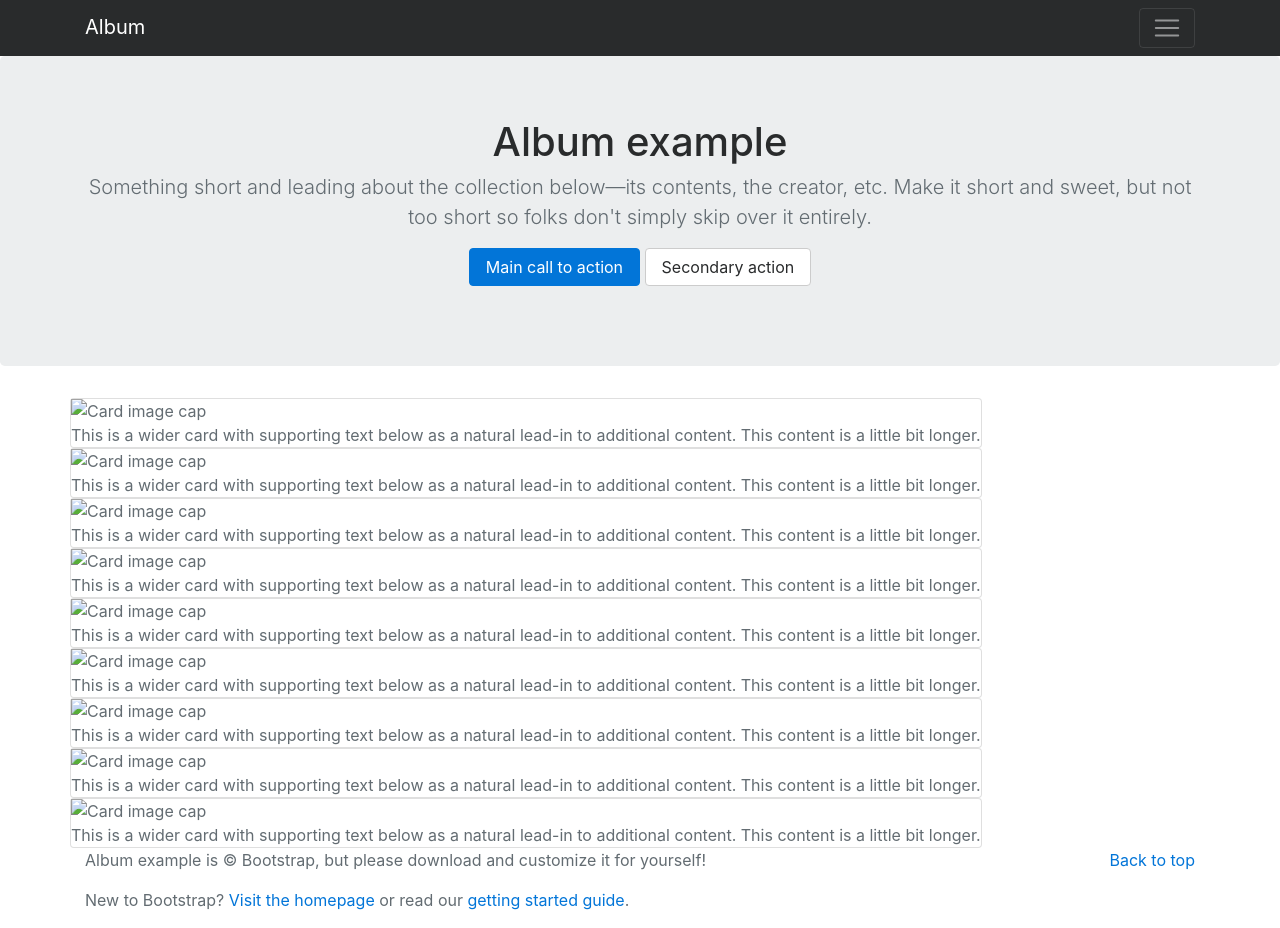
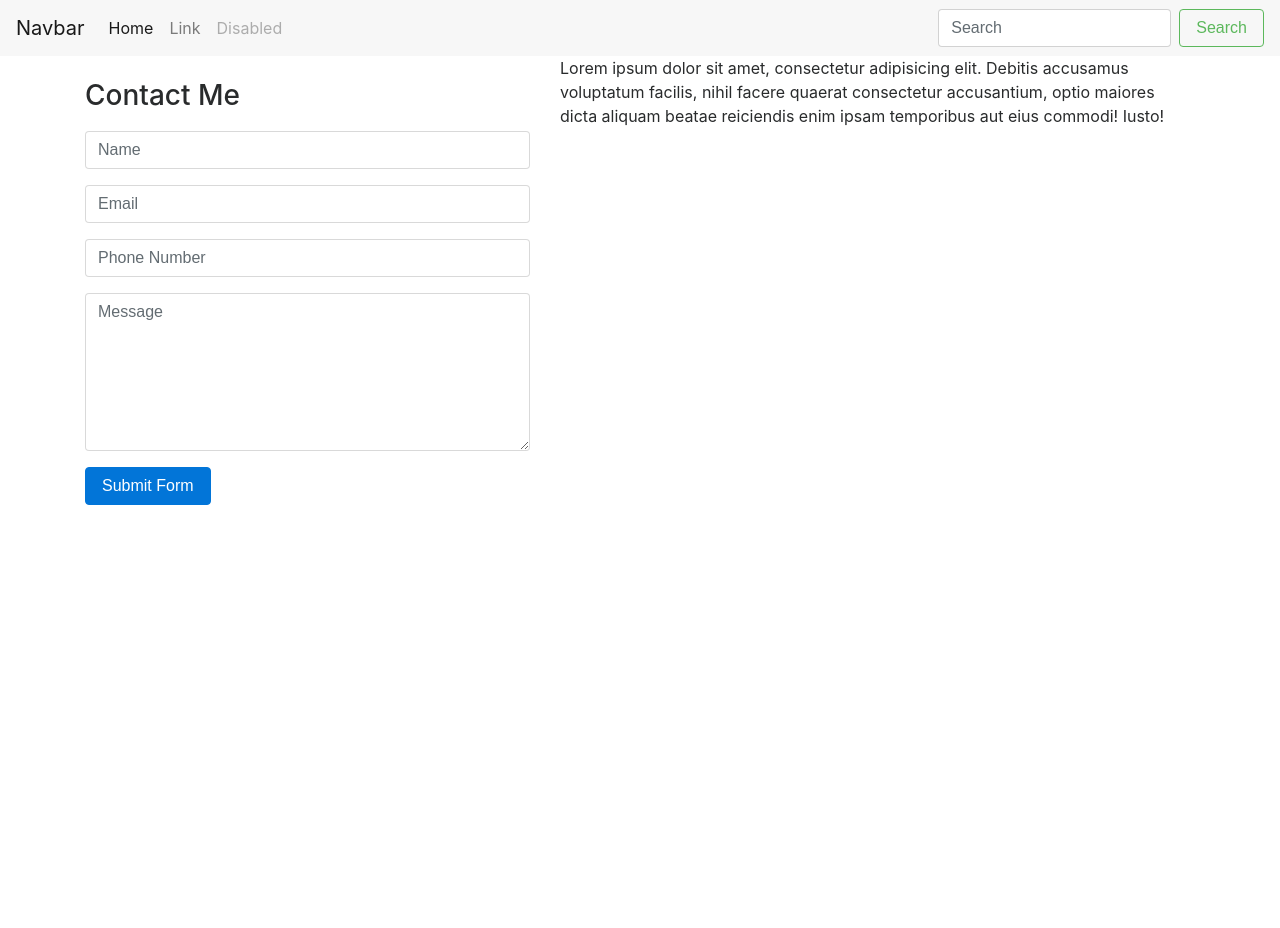
Before and after one commit to 15medium/fcc-portfolio, a plain HTML site: page index.html in a window 1280 px wide. After the commit the page ends 800 px from the top, so only its background shows below. Drawn offline with nearby package versions, Linux system fonts and the light colour scheme; a script that the page names is missing.

Commit message:
third commit

```diff
--- a/index.html
+++ b/index.html
@@ -8,117 +8,65 @@
 	<script src="https://maxcdn.bootstrapcdn.com/bootstrap/4.0.0-alpha.6/js/bootstrap.min.js" integrity="sha384-vBWWzlZJ8ea9aCX4pEW3rVHjgjt7zpkNpZk+02D9phzyeVkE+jo0ieGizqPLForn" crossorigin="anonymous"></script>
 </head>
 <body>
-	<body>
+	<!-- Navbar -->
+	<nav class="navbar navbar-toggleable-md navbar-light bg-faded">
+		<button class="navbar-toggler navbar-toggler-right" type="button" data-toggle="collapse" data-target="#navbarSupportedContent" aria-controls="navbarSupportedContent" aria-expanded="false" aria-label="Toggle navigation">
+			<span class="navbar-toggler-icon"></span>
+		</button>
+		<a class="navbar-brand" href="#">Navbar</a>
 
-		<div class="collapse bg-inverse" id="navbarHeader">
-			<div class="container">
-				<div class="row">
-					<div class="col-sm-8 py-4">
-						<h4 class="text-white">About</h4>
-						<p class="text-muted">Add some information about the album below, the author, or any other background context. Make it a few sentences long so folks can pick up some informative tidbits. Then, link them off to some social networking sites or contact information.</p>
+		<div class="collapse navbar-collapse" id="navbarSupportedContent">
+			<ul class="navbar-nav mr-auto">
+				<li class="nav-item active">
+					<a class="nav-link" href="#">Home <span class="sr-only">(current)</span></a>
+				</li>
+				<li class="nav-item">
+					<a class="nav-link" href="#">Link</a>
+				</li>
+				<li class="nav-item">
+					<a class="nav-link disabled" href="#">Disabled</a>
+				</li>
+			</ul>
+			<form class="form-inline my-2 my-lg-0">
+				<input class="form-control mr-sm-2" type="text" placeholder="Search">
+				<button class="btn btn-outline-success my-2 my-sm-0" type="submit">Search</button>
+			</form>
+		</div>
+	</nav>
+
+	<!-- About section -->
+	<!-- Portfolio section -->
+	<!-- Contact section - left-->
+	<div class="container">
+	<div class="row">
+		<div class="col-md-5">
+			<div class="form-area">
+				<form role="form">
+					<br style="clear:both">
+					<h3 style="margin-bottom:20px;">Contact Me</h3>
+					<div class="form-group">
+						<input type="text" class="form-control" id="name" name="name" placeholder="Name" required>
 					</div>
-					<div class="col-sm-4 py-4">
-						<h4 class="text-white">Contact</h4>
-						<ul class="list-unstyled">
-							<li><a href="#" class="text-white">Follow on Twitter</a></li>
-							<li><a href="#" class="text-white">Like on Facebook</a></li>
-							<li><a href="#" class="text-white">Email me</a></li>
-						</ul>
+					<div class="form-group">
+						<input type="text" class="form-control" id="email" name="email" placeholder="Email" required>
 					</div>
-				</div>
+					<div class="form-group">
+						<input type="text" class="form-control" id="phone" name="phone" placeholder="Phone Number" required>
+					</div>
+					<div class="form-group">
+						<textarea class="form-control" type="textarea" id="message" placeholder="Message" maxlength="140" rows="7"></textarea>
+					</div>
+
+					<button type="button" id="submit" name="submit" class="btn btn-primary pull-right">Submit Form</button>
+				</form>
 			</div>
 		</div>
-		<div class="navbar navbar-inverse bg-inverse">
-			<div class="container d-flex justify-content-between">
-				<a href="#" class="navbar-brand">Album</a>
-				<button class="navbar-toggler" type="button" data-toggle="collapse" data-target="#navbarHeader" aria-controls="navbarHeader" aria-expanded="false" aria-label="Toggle navigation">
-					<span class="navbar-toggler-icon"></span>
-				</button>
-			</div>
+		<!-- Contact section - right-->
+		<div class="col-md-7">
+			<p>Lorem ipsum dolor sit amet, consectetur adipisicing elit. Debitis accusamus voluptatum facilis, nihil facere quaerat consectetur accusantium, optio maiores dicta aliquam beatae reiciendis enim ipsam temporibus aut eius commodi! Iusto!</p>
 		</div>
+	</div>
+	</div>
 
-		<section class="jumbotron text-center">
-			<div class="container">
-				<h1 class="jumbotron-heading">Album example</h1>
-				<p class="lead text-muted">Something short and leading about the collection below—its contents, the creator, etc. Make it short and sweet, but not too short so folks don't simply skip over it entirely.</p>
-				<p>
-					<a href="#" class="btn btn-primary">Main call to action</a>
-					<a href="#" class="btn btn-secondary">Secondary action</a>
-				</p>
-			</div>
-		</section>
-
-		<div class="album text-muted">
-			<div class="container">
-
-				<div class="row">
-					<div class="card">
-						<img data-src="holder.js/100px280/thumb" alt="Card image cap">
-						<p class="card-text">This is a wider card with supporting text below as a natural lead-in to additional content. This content is a little bit longer.</p>
-					</div>
-					<div class="card">
-						<img data-src="holder.js/100px280/thumb" alt="Card image cap">
-						<p class="card-text">This is a wider card with supporting text below as a natural lead-in to additional content. This content is a little bit longer.</p>
-					</div>
-					<div class="card">
-						<img data-src="holder.js/100px280/thumb" alt="Card image cap">
-						<p class="card-text">This is a wider card with supporting text below as a natural lead-in to additional content. This content is a little bit longer.</p>
-					</div>
-
-					<div class="card">
-						<img data-src="holder.js/100px280/thumb" alt="Card image cap">
-						<p class="card-text">This is a wider card with supporting text below as a natural lead-in to additional content. This content is a little bit longer.</p>
-					</div>
-					<div class="card">
-						<img data-src="holder.js/100px280/thumb" alt="Card image cap">
-						<p class="card-text">This is a wider card with supporting text below as a natural lead-in to additional content. This content is a little bit longer.</p>
-					</div>
-					<div class="card">
-						<img data-src="holder.js/100px280/thumb" alt="Card image cap">
-						<p class="card-text">This is a wider card with supporting text below as a natural lead-in to additional content. This content is a little bit longer.</p>
-					</div>
-
-					<div class="card">
-						<img data-src="holder.js/100px280/thumb" alt="Card image cap">
-						<p class="card-text">This is a wider card with supporting text below as a natural lead-in to additional content. This content is a little bit longer.</p>
-					</div>
-					<div class="card">
-						<img data-src="holder.js/100px280/thumb" alt="Card image cap">
-						<p class="card-text">This is a wider card with supporting text below as a natural lead-in to additional content. This content is a little bit longer.</p>
-					</div>
-					<div class="card">
-						<img data-src="holder.js/100px280/thumb" alt="Card image cap">
-						<p class="card-text">This is a wider card with supporting text below as a natural lead-in to additional content. This content is a little bit longer.</p>
-					</div>
-				</div>
-
-			</div>
-		</div>
-
-		<footer class="text-muted">
-			<div class="container">
-				<p class="float-right">
-					<a href="#">Back to top</a>
-				</p>
-				<p>Album example is &copy; Bootstrap, but please download and customize it for yourself!</p>
-				<p>New to Bootstrap? <a href="../../">Visit the homepage</a> or read our <a href="../../getting-started/">getting started guide</a>.</p>
-			</div>
-		</footer>
-
-    <!-- Bootstrap core JavaScript
-    ================================================== -->
-    <!-- Placed at the end of the document so the pages load faster -->
-    <script src="https://code.jquery.com/jquery-3.1.1.slim.min.js" integrity="sha384-A7FZj7v+d/sdmMqp/nOQwliLvUsJfDHW+k9Omg/a/EheAdgtzNs3hpfag6Ed950n" crossorigin="anonymous"></script>
-    <script>window.jQuery || document.write('<script src="../../assets/js/vendor/jquery.min.js"><\/script>')</script>
-    <script src="https://cdnjs.cloudflare.com/ajax/libs/tether/1.4.0/js/tether.min.js" integrity="sha384-DztdAPBWPRXSA/3eYEEUWrWCy7G5KFbe8fFjk5JAIxUYHKkDx6Qin1DkWx51bBrb" crossorigin="anonymous"></script>
-    <script src="../../assets/js/vendor/holder.min.js"></script>
-    <script>
-    	$(function () {
-    		Holder.addTheme("thumb", { background: "#55595c", foreground: "#eceeef", text: "Thumbnail" });
-    	});
-    </script>
-    <script src="../../dist/js/bootstrap.min.js"></script>
-    <!-- IE10 viewport hack for Surface/desktop Windows 8 bug -->
-    <script src="../../assets/js/ie10-viewport-bug-workaround.js"></script>
-</body>
-</html>
+	</body>
+	</html>
```
